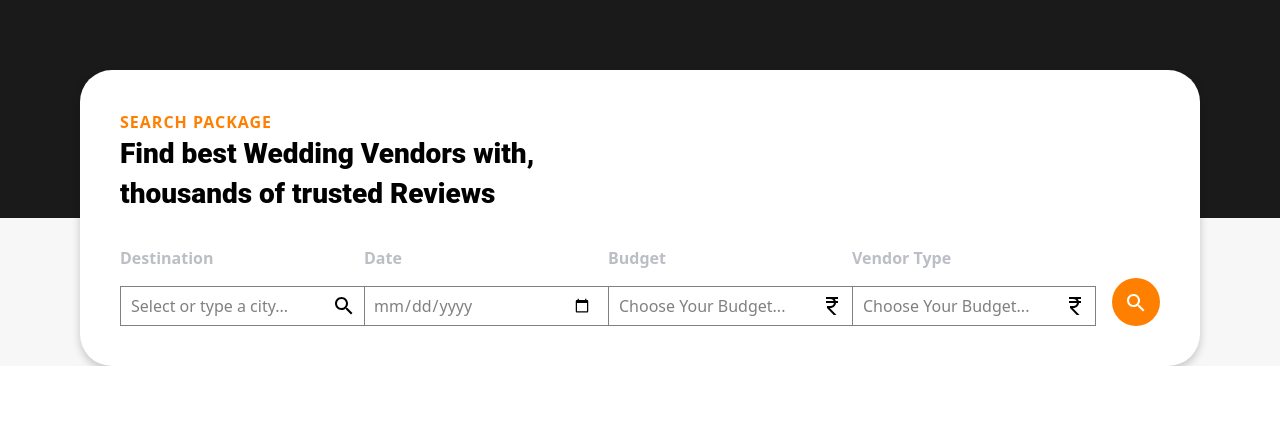
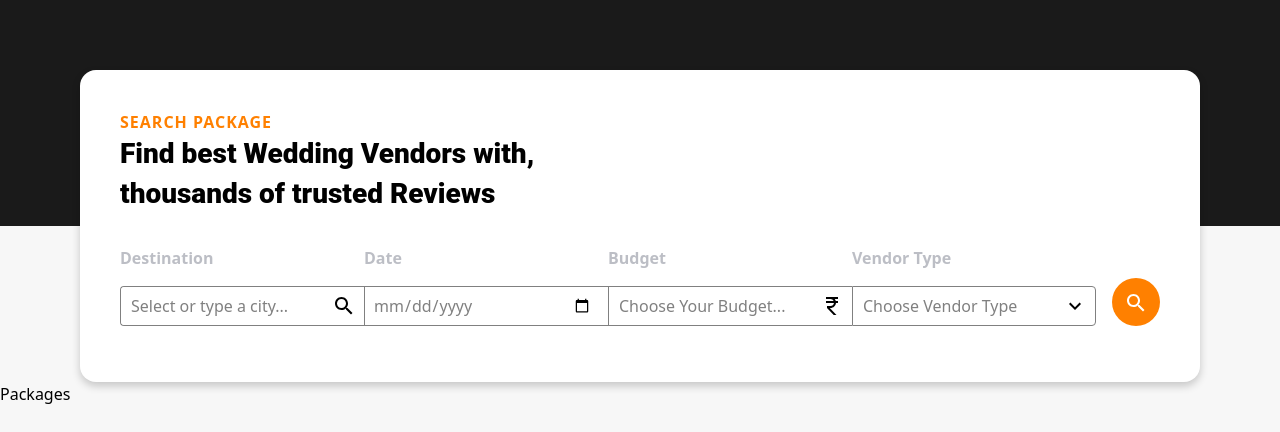
Before and after one commit to Ranpise-DigiTech-Solutions/RavHallMgt, a React (Vite) app in the folder client/: page / in a window 1280 px wide. Shown: the part 1530-1962 px from the top of the page. Before the commit the page ends 1896 px from the top, so only its background shows below. Built offline with nearby package versions, Linux system fonts and the light colour scheme; no server answers.

Commit message:
Search Bar Modified

```diff
--- /dev/null
+++ b/client/src/components/Packages/Packages.jsx
@@ -0,0 +1,10 @@
+import React from 'react'
+import './Packages.scss'
+
+export default function Packages() {
+  return (
+    <div className='packages__container'>
+      Packages
+    </div>
+  )
+}
--- /dev/null
+++ b/client/src/components/Packages/Packages.scss
@@ -0,0 +1,12 @@
+* {
+    padding: 0;
+    margin: 0;
+}
+
+.packages__container {
+    width: 100%;
+    height: 100vh;
+    background-color: #f7f7f7;
+
+
+}
--- a/client/src/components/SearchBar/SearchBar.jsx
+++ b/client/src/components/SearchBar/SearchBar.jsx
@@ -4,13 +4,22 @@ import axios from 'axios'
 
 import SearchIcon from '@mui/icons-material/Search';
 import CurrencyRupeeIcon from '@mui/icons-material/CurrencyRupee';
+import KeyboardArrowDownIcon from '@mui/icons-material/KeyboardArrowDown';
+import CloseIcon from '@mui/icons-material/Close';
 
 import "./SearchBar.scss";
 
 export default function SearchBar() {
 
   const [cities, setCities] = useState([]);
+  const [budget, setBudget] = useState(['5L-10L', '10L-20L', '20L-30L']);
+  const [vendorType, setVendorType] = useState(['option_1', 'option_2', 'option_3']);
+
+  const [selectedDate, setSelectedDate] = useState('');
   const [selectedCity, setSelectedCity] = useState(null);
+  const [selectedBudget, setSelectedBudget] = useState(null);
+  const [selectedVendor, setSelectedVendor] = useState(null);
+
 
   const apiURL = `https://countriesnow.space/api/v0.1/countries/cities`;
   const postData = {
@@ -62,6 +71,10 @@ export default function SearchBar() {
     }),
   };
 
+  const handleDateChange = event => {
+    setSelectedDate(event.target.value);
+  };
+
   return (
     <div className="search__container">
       <div className="main__wrapper">
@@ -71,7 +84,7 @@ export default function SearchBar() {
         <div className="description">
           Find best Wedding Vendors with, <br /> thousands of trusted Reviews
         </div>
-        <div className="sub__wrapper">
+        <div className="sub__wrapper_1">
           <div className="wrapper">
             <p>Destination</p>
             <div className="input">
@@ -91,7 +104,7 @@ export default function SearchBar() {
           <div className="wrapper">
             <p>Date</p>
             <div className="input ">
-              <input type="date" placeholder="dd-mm-yyyy" />
+              <input type="date" value={selectedDate} placeholder="dd-mm-yyyy" onChange={handleDateChange}/>
             </div>
           </div>
           <div className="wrapper">
@@ -99,15 +112,14 @@ export default function SearchBar() {
             <div className="input">
             <Select
                 styles={customStyles}
-                // options={cities.map((city) => ({ value: city, label: city }))}
-                // value={selectedCity}
-                // onChange={(selectedOption) => setSelectedCity(selectedOption)}
+                options={budget.map((val) => ({ value: val, label: val }))}
+                value={selectedBudget}
+                onChange={(selectedOption) => setSelectedBudget(selectedOption.value)}
                 placeholder="Choose Your Budget..."
                 components={{
                   DropdownIndicator: () => <CurrencyRupeeIcon />
                 }}
               />
-              {/* <CurrencyRupeeIcon/> */}
             </div>
           </div>
           <div className="wrapper">
@@ -115,12 +127,12 @@ export default function SearchBar() {
             <div className="input">
               <Select
                 styles={customStyles}
-                // options={cities.map((city) => ({ value: city, label: city }))}
-                // value={selectedCity}
-                // onChange={(selectedOption) => setSelectedCity(selectedOption)}
-                placeholder="Choose Your Budget..."
+                options={vendorType.map((val) => ({ value: val, label: val }))}
+                value={selectedVendor}
+                onChange={(selectedOption) => setSelectedVendor(selectedOption.value)}
+                placeholder="Choose Vendor Type"
                 components={{
-                  DropdownIndicator: () => <CurrencyRupeeIcon />
+                  DropdownIndicator: () => <KeyboardArrowDownIcon />
                 }}
               />
             </div>
@@ -129,6 +141,36 @@ export default function SearchBar() {
             <button><SearchIcon/></button>
           </div>
         </div>
+        <div className="sub__wrapper_2">
+          {
+            selectedCity &&
+            <div className="tag">
+              <p>{selectedCity}</p>
+                <CloseIcon className='icon' onClick={() => setSelectedCity(null)}/>
+            </div>
+          }
+          {
+            selectedDate &&
+            <div className="tag">
+              <p>{selectedDate}</p>
+                <CloseIcon className='icon' onClick={() => setSelectedDate('')}/>
+            </div>
+          }
+          {
+            selectedBudget &&
+            <div className="tag">
+              <p>{selectedBudget}</p>
+                <CloseIcon className='icon' onClick={() => setSelectedBudget(null)}/>
+            </div>
+          }
+          {
+            selectedVendor &&
+            <div className="tag">
+              <p>{selectedVendor}</p>
+                <CloseIcon className='icon' onClick={() => setSelectedVendor(null)}/>
+            </div>
+          }
+        </div>
       </div>
     </div>
   );
--- a/client/src/components/SearchBar/SearchBar.scss
+++ b/client/src/components/SearchBar/SearchBar.scss
@@ -13,11 +13,11 @@
     .main__wrapper {
         width: 100%;
         margin: 0 5rem;
-        border-radius: 2rem;
+        border-radius: 1rem;
         background-color: #ffffff;
         box-shadow: 0 4px 8px rgba(0, 0, 0, 0.2);
 
-        padding: 2.5rem;
+        padding: 2.5rem 2.5rem 2rem;
 
         .title {
             text-transform: uppercase;
@@ -35,13 +35,14 @@
             line-height: 2.5rem;
         }
 
-        .sub__wrapper {
+        .sub__wrapper_1 {
 
             display: flex;
             flex: 1;
             flex-direction: row;
             justify-content: space-evenly ;
             align-items: center;
+            margin-bottom: 1.5rem;
 
             .wrapper {
                 width: 100%;
@@ -65,11 +66,20 @@
                     padding-right: 0.5rem;
 
                 }
+                &:nth-child(1) {
+                    .input {
+                        border-top-left-radius: 0.25rem;
+                        border-bottom-left-radius: 0.25rem;
+                    }
+                }
 
-                &:nth-last-child(2) {
+                &:nth-child(4) {
                     .input {
                         border-right: 1px solid #808080;
+                        border-top-right-radius: 0.25rem;
+                        border-bottom-right-radius: 0.25rem;
                     }
+
                 }
 
                 input {
@@ -107,5 +117,47 @@
             }
 
         }
+
+        .sub__wrapper_2 {
+            width: 100%;
+            height: auto;
+            flex: 1;
+            display: flex;
+            flex-direction: row;
+            justify-content: flex-start;
+            align-items: center;
+
+            .tag {
+                display: flex;
+                flex-direction: row;
+                justify-content: flex-start;
+                align-items: center;
+                margin-right: 1rem;
+                border: 1px solid #686868;
+                padding: 0.25rem;
+                border-radius: 2rem;
+                color: #535353;
+
+                p{
+                    font-size: 12px;
+                    font-family: var(--font-family-2);
+                    margin-right: 0.25rem;
+                    text-transform: capitalize;
+                    text-decoration: none;
+                    user-select: none;
+                    --webkit-user-select: none;
+                }
+
+                // button {
+                //     height: 100%;
+                    .icon {
+                        cursor: pointer;
+                        font-size: 15px;
+
+                    }
+                // }
+
+            }
+        }
     }
 }
--- a/client/src/components/index.js
+++ b/client/src/components/index.js
@@ -2,3 +2,4 @@ export {default as NavBar} from './NavBar/NavBar'
 export {default as Promotion} from './Promotion/Promotion'
 export {default as Destinations} from './Destinations/Destinations'
 export {default as SearchBar} from './SearchBar/SearchBar';
+export {default as Packages} from './Packages/Packages';
--- a/client/src/pages/Home/HomePage.jsx
+++ b/client/src/pages/Home/HomePage.jsx
@@ -1,7 +1,7 @@
 import React from 'react'
 import './HomePage.scss'
 import { MotionWrap, AppWrap } from '../../wrapper'
-import { NavBar, Promotion, Destinations, SearchBar } from '../../components'
+import { NavBar, Promotion, Destinations, SearchBar, Packages } from '../../components'
 
 const HomePage = () => {
   return (
@@ -10,6 +10,7 @@ const HomePage = () => {
       <Promotion/>
       <Destinations/>
       <SearchBar />
+      <Packages/>
 
       {/* <a href='/sign-in'>Sign In</a> */}
     </>
```
